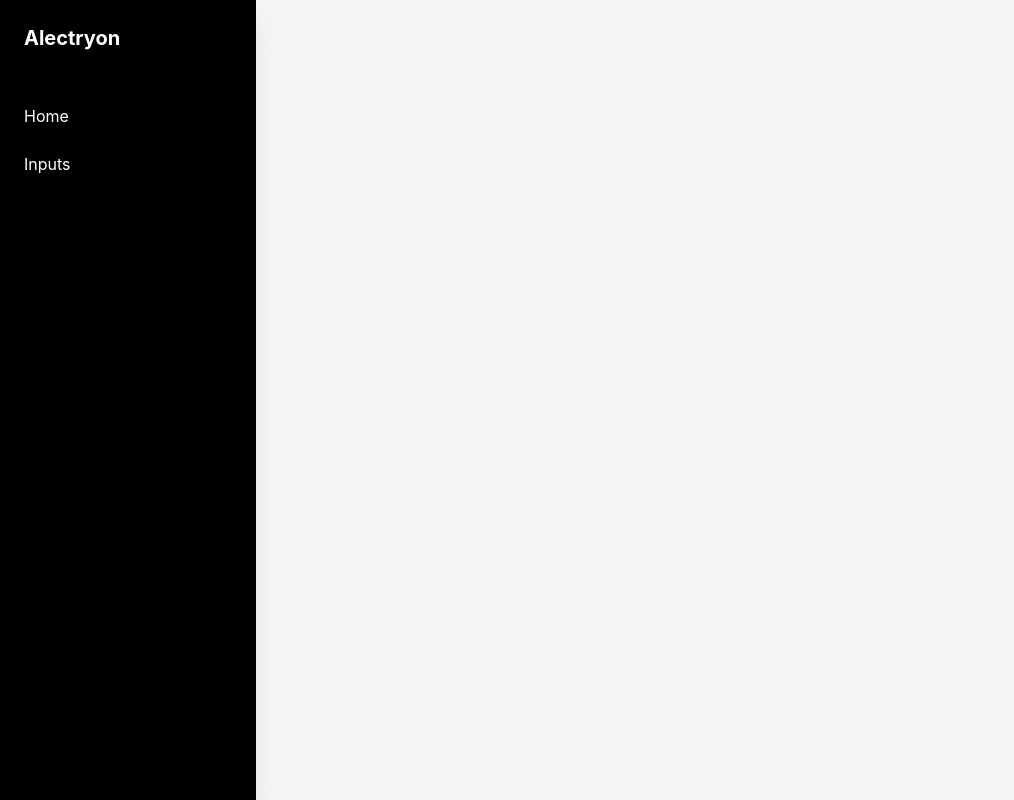
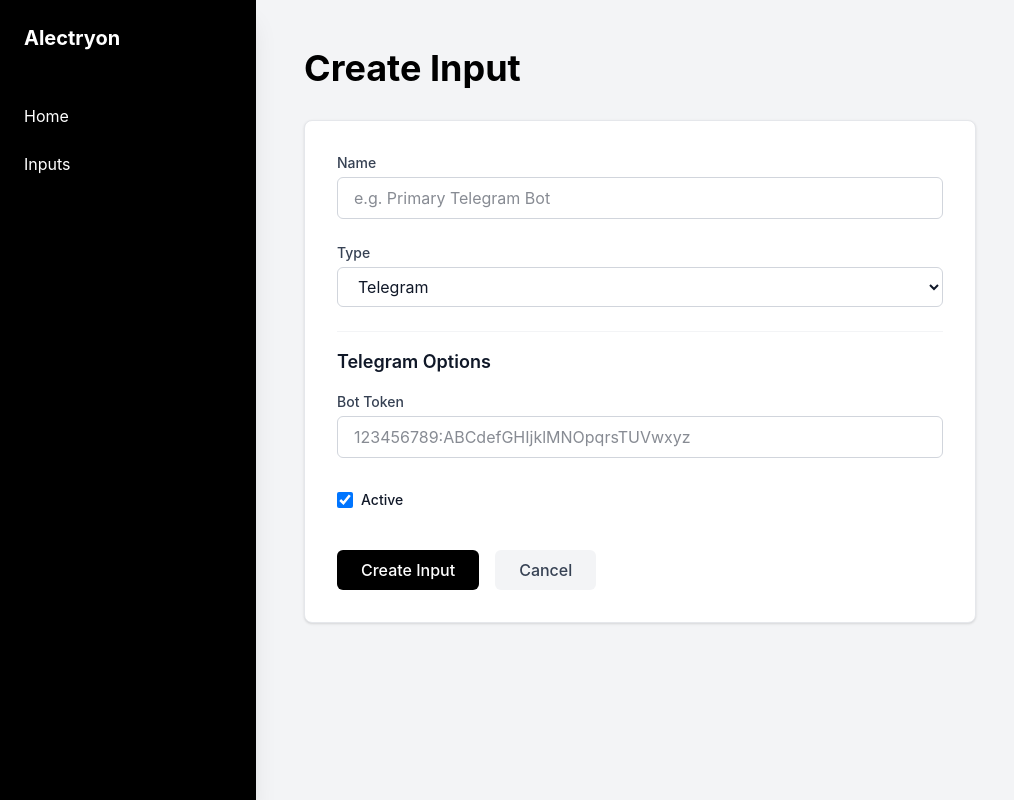
Before and after one commit to thetrueares/alectryon, a Vue app in the folder web/: page /inputs/create in a window 1280 px wide. Shown: the whole page, without its empty margins (0-1014 px from the left). Built offline with nearby package versions, Linux system fonts and the light colour scheme.

Commit message:
Add telegram bot token to UI

```diff
--- /dev/null
+++ b/web/src/Views/Inputs/CreateInputView.vue
@@ -0,0 +1,143 @@
+<script setup>
+import { ref, watch } from 'vue'
+import { useRouter } from 'vue-router'
+
+const router = useRouter()
+const name = ref('')
+const type = ref('telegram')
+const active = ref(true)
+const options = ref({
+  bot_token: ''
+})
+const loading = ref(false)
+const error = ref(null)
+
+const types = ['telegram', 'slack', 'audio', 'video']
+
+// Reset or initialize options when type changes
+watch(type, (newType) => {
+  if (newType === 'telegram') {
+    options.value = { bot_token: '' }
+  } else {
+    options.value = {}
+  }
+})
+
+const submitForm = async () => {
+  try {
+    loading.value = true
+    error.value = null
+
+    const apiUrl = import.meta.env.VITE_API_URL || 'http://localhost:8080'
+    const response = await fetch(`${apiUrl}/inputs`, {
+      method: 'POST',
+      headers: {
+        'Content-Type': 'application/json',
+      },
+      body: JSON.stringify({
+        name: name.value,
+        type: type.value,
+        active: active.value,
+        options: options.value
+      }),
+    })
+
+    if (!response.ok) {
+      const errorData = await response.json().catch(() => ({}))
+      throw new Error(errorData.message || `HTTP error! status: ${response.status}`)
+    }
+
+    // Redirect to the inputs list on success
+    router.push('/inputs')
+  } catch (e) {
+    error.value = 'Error creating input: ' + e.message
+    console.error(e)
+  } finally {
+    loading.value = false
+  }
+}
+</script>
+
+<template>
+  <div>
+    <h1 class="text-4xl font-bold text-black mb-8">Create Input</h1>
+
+    <div v-if="error" class="mb-6 bg-red-50 text-red-700 p-4 rounded-lg border border-red-200 max-w-2xl">
+      {{ error }}
+    </div>
+
+    <div class="bg-white p-8 rounded-lg shadow-sm border border-gray-200 max-w-2xl">
+      <form @submit.prevent="submitForm" class="space-y-6">
+        <div>
+          <label for="name" class="block text-sm font-medium text-gray-700 mb-1">Name</label>
+          <input
+            id="name"
+            v-model="name"
+            type="text"
+            required
+            placeholder="e.g. Primary Telegram Bot"
+            class="w-full px-4 py-2 border border-gray-300 rounded-md focus:ring-2 focus:ring-blue-500 focus:border-blue-500 outline-none transition-all"
+          />
+        </div>
+
+        <div>
+          <label for="type" class="block text-sm font-medium text-gray-700 mb-1">Type</label>
+          <select
+            id="type"
+            v-model="type"
+            class="w-full px-4 py-2 border border-gray-300 rounded-md focus:ring-2 focus:ring-blue-500 focus:border-blue-500 outline-none transition-all bg-white"
+          >
+            <option v-for="t in types" :key="t" :value="t">
+              {{ t.charAt(0).toUpperCase() + t.slice(1) }}
+            </option>
+          </select>
+        </div>
+
+        <!-- Dynamic Options Section -->
+        <div v-if="type === 'telegram'" class="pt-4 border-t border-gray-100">
+          <h3 class="text-lg font-semibold text-gray-900 mb-4">Telegram Options</h3>
+          <div>
+            <label for="bot_token" class="block text-sm font-medium text-gray-700 mb-1">Bot Token</label>
+            <input
+              id="bot_token"
+              v-model="options.bot_token"
+              type="text"
+              required
+              placeholder="123456789:ABCdefGHIjklMNOpqrsTUVwxyz"
+              class="w-full px-4 py-2 border border-gray-300 rounded-md focus:ring-2 focus:ring-blue-500 focus:border-blue-500 outline-none transition-all"
+            />
+          </div>
+        </div>
+
+        <div class="flex items-center pt-2">
+          <input
+            id="active"
+            v-model="active"
+            type="checkbox"
+            class="h-4 w-4 text-blue-600 focus:ring-blue-500 border-gray-300 rounded cursor-pointer"
+          />
+          <label for="active" class="ml-2 block text-sm text-gray-900 cursor-pointer font-medium">
+            Active
+          </label>
+        </div>
+
+        <div class="pt-4 flex items-center space-x-4">
+          <button
+            type="submit"
+            :disabled="loading"
+            class="px-6 py-2 bg-black text-white rounded-md font-medium hover:bg-gray-800 focus:outline-none focus:ring-2 focus:ring-offset-2 focus:ring-gray-900 disabled:opacity-50 disabled:cursor-not-allowed transition-all"
+          >
+            {{ loading ? 'Creating...' : 'Create Input' }}
+          </button>
+
+          <router-link
+            to="/inputs"
+            class="px-6 py-2 bg-gray-100 text-gray-700 rounded-md font-medium hover:bg-gray-200 transition-all"
+          >
+            Cancel
+          </router-link>
+        </div>
+      </form>
+    </div>
+  </div>
+</template>
--- a/web/src/Views/InputsView.vue
+++ b/web/src/Views/Inputs/InputsView.vue
@@ -35,7 +35,15 @@ const formatDate = (dateString) => {
 
 <template>
   <div>
-    <h1 class="text-4xl font-bold text-black mb-8">Inputs</h1>
+    <div class="flex justify-between items-center mb-8">
+      <h1 class="text-4xl font-bold text-black">Inputs</h1>
+      <router-link
+        to="/inputs/create"
+        class="px-4 py-2 bg-black text-white rounded-md font-medium hover:bg-gray-800 transition-all"
+      >
+        + Create
+      </router-link>
+    </div>
 
     <div v-if="loading" class="text-gray-600">
       Loading inputs...
--- a/web/src/router.js
+++ b/web/src/router.js
@@ -1,6 +1,7 @@
 import { createRouter, createWebHistory } from 'vue-router'
 import HomeView from './Views/HomeView.vue'
-import InputsView from './Views/InputsView.vue'
+import InputsView from './Views/Inputs/InputsView.vue'
+import CreateInputView from './Views/Inputs/CreateInputView.vue'
 
 const routes = [
   {
@@ -12,6 +13,11 @@ const routes = [
     path: '/inputs',
     component: InputsView,
     meta: { title: 'Inputs - Alectryon' }
+  },
+  {
+    path: '/inputs/create',
+    component: CreateInputView,
+    meta: { title: 'Create Input - Alectryon' }
   },
 ]
 
```
